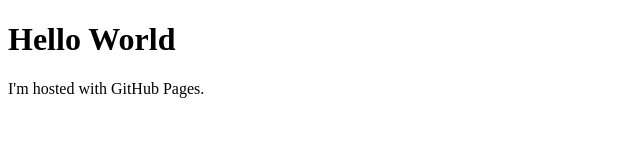
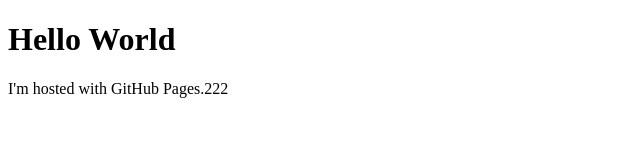
Before and after one commit to deqin888/deqin888.github.io, a plain HTML site: page index.html in a window 1280 px wide. Shown: the full height of the page, 0-640 px from the left. Drawn offline with Linux system fonts and the light colour scheme.

Commit message:
Update index.html

```diff
--- a/index.html
+++ b/index.html
@@ -2,6 +2,6 @@
 <html>
 <body>
 <h1>Hello World</h1>
-<p>I'm hosted with GitHub Pages.</p>
+<p>I'm hosted with GitHub Pages.222</p>
 </body>
 </html>
```
